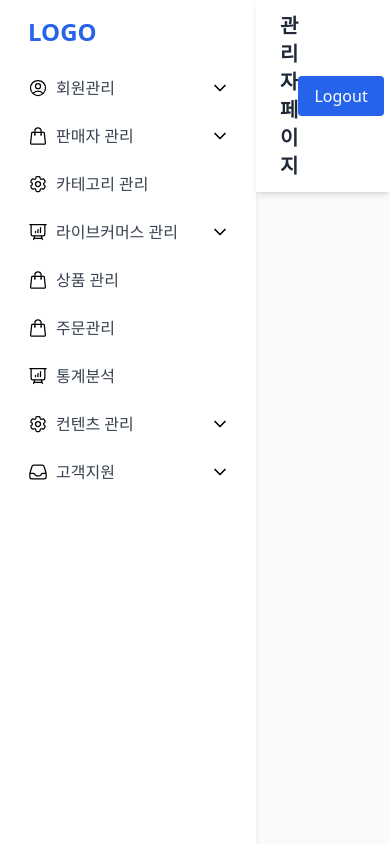
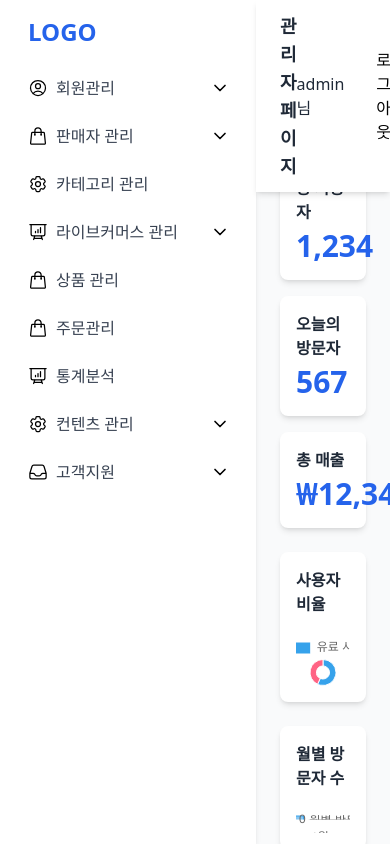
Before and after one commit to wlgks7460/Bobissue, a React (Vite) app in the folder react-project/: page /admin/home in a window 390 px wide. Built offline with nearby package versions, Linux system fonts and the light colour scheme.

Commit message:
:iphone: Design : 관리자 페이지 대시보드 예시 디자인 삽입

```diff
--- a/react-project/package.json
+++ b/react-project/package.json
@@ -13,7 +13,9 @@
     "@heroicons/react": "^2.2.0",
     "@reduxjs/toolkit": "^2.5.0",
     "axios": "^1.7.9",
+    "chart.js": "^4.4.7",
     "react": "^18.3.1",
+    "react-chartjs-2": "^5.3.0",
     "react-dom": "^18.3.1",
     "react-redux": "^9.2.0",
     "react-router-dom": "^7.1.3"
--- /dev/null
+++ b/react-project/src/components/admin/AdminDashboard.jsx
@@ -0,0 +1,87 @@
+// 현재 대시보드는 데이터가 없으므로 예시임 !!
+// 생성형 ai 가 만들어준 데이터로 만든 차트
+import React from 'react'
+import { Bar } from 'react-chartjs-2'
+import { Doughnut } from 'react-chartjs-2'
+import {
+  Chart as ChartJS,
+  BarElement,
+  CategoryScale,
+  LinearScale,
+  ArcElement,
+  Tooltip,
+  Legend,
+} from 'chart.js'
+
+// Chart.js 등록
+ChartJS.register(CategoryScale, LinearScale, BarElement, ArcElement, Tooltip, Legend)
+
+const AdminDashBoard = () => {
+  // 막대 그래프 데이터
+  const barData = {
+    labels: ['1월', '2월', '3월', '4월', '5월'],
+    datasets: [
+      {
+        label: '월별 방문자 수',
+        data: [1200, 1900, 1700, 2200, 2400],
+        backgroundColor: 'rgba(54, 162, 235, 0.6)',
+        borderColor: 'rgba(54, 162, 235, 1)',
+        borderWidth: 1,
+      },
+    ],
+  }
+
+  // 원형 그래프 데이터
+  const doughnutData = {
+    labels: ['유료 사용자', '무료 사용자'],
+    datasets: [
+      {
+        label: '사용자 비율',
+        data: [700, 530],
+        backgroundColor: ['#36A2EB', '#FF6384'],
+        borderWidth: 1,
+      },
+    ],
+  }
+
+  return (
+    <div>
+      <h1 className='text-2xl font-bold text-gray-800 mb-4 mt-4'>대시보드(예시)</h1>
+
+      {/* 카드 */}
+      <div className='grid grid-cols-1 sm:grid-cols-2 lg:grid-cols-3 gap-4'>
+        <div className='bg-white shadow-md rounded-lg p-4'>
+          <h2 className='text-base font-semibold text-gray-800'>총 사용자</h2>
+          <p className='text-3xl font-bold text-blue-600 mt-1'>1,234</p>
+        </div>
+
+        <div className='bg-white shadow-md rounded-lg p-4'>
+          <h2 className='text-base font-semibold text-gray-800'>오늘의 방문자</h2>
+          <p className='text-3xl font-bold text-blue-600 mt-1'>567</p>
+        </div>
+
+        <div className='bg-white shadow-md rounded-lg p-4'>
+          <h2 className='text-base font-semibold text-gray-800'>총 매출</h2>
+          <p className='text-3xl font-bold text-blue-600 mt-1'>₩12,345,678</p>
+        </div>
+      </div>
+
+      {/* 그래프 */}
+      <div className='grid grid-cols-1 lg:grid-cols-2 gap-6 mt-6'>
+        {/* 원형 그래프 */}
+        <div className='bg-white shadow-md rounded-lg p-4'>
+          <h2 className='text-base font-semibold text-gray-800 mb-4'>사용자 비율</h2>
+          <Doughnut data={doughnutData} />
+        </div>
+
+        {/* 막대 그래프 */}
+        <div className='bg-white shadow-md rounded-lg p-4'>
+          <h2 className='text-base font-semibold text-gray-800 mb-4'>월별 방문자 수</h2>
+          <Bar data={barData} />
+        </div>
+      </div>
+    </div>
+  )
+}
+
+export default AdminDashBoard
--- a/react-project/src/components/admin/AdminHome.jsx
+++ b/react-project/src/components/admin/AdminHome.jsx
@@ -1,22 +1,26 @@
 import React from 'react'
 import AdminSideBar from '../admin/AdminSideBar'
 import AdminNav from './AdminNav'
+import AdminDashBoard from './AdminDashBoard'
 
 const AdminHome = () => {
   return (
     <div className='flex h-screen'>
       {/* 사이드바 */}
-      <AdminSideBar />
+      <div className='fixed top-0 left-0 h-full w-64'>
+        <AdminSideBar />
+      </div>
 
       {/* 메인 레이아웃 */}
-      <div className='flex-1 flex flex-col'>
+      <div className='flex-1 ml-64'>
         {/* 네비게이션 바 */}
-        <AdminNav />
+        <div className='fixed top-0 left-64 w-[calc(100%-16rem)] z-50'>
+          <AdminNav />
+        </div>
 
         {/* 콘텐츠 영역 */}
-        <main className='flex-1 bg-gray-50 p-6'>
-          <h1>Admin Home Page</h1>
-          <p>여기에 콘텐츠를 추가하세요.</p>
+        <main className='pt-16 bg-gray-50 h-full p-6 overflow-y-auto'>
+          <AdminDashBoard />
         </main>
       </div>
     </div>
--- a/react-project/src/components/admin/AdminNav.jsx
+++ b/react-project/src/components/admin/AdminNav.jsx
@@ -1,13 +1,17 @@
 import React from 'react'
 
-const AdminNav = () => {
+const AdminNav = ({ onLogout }) => {
   return (
     <nav className='fixed top-0 left-64 w-[calc(100%-16rem)] bg-white shadow-md z-50'>
       <div className='px-6 py-3 flex justify-between items-center'>
-        <h1 className='text-xl font-semibold text-gray-800'>관리자 페이지</h1>
-        <div>
-          <button className='bg-blue-600 text-white px-4 py-2 rounded hover:bg-blue-700 transition'>
-            Logout
+        {/* 페이지 제목 */}
+        <h1 className='text-lg font-bold text-gray-800'>관리자 페이지</h1>
+
+        {/* 관리자 정보 및 로그아웃 버튼 */}
+        <div className='flex items-center space-x-4'>
+          <div className='text-gray-800 font-medium'>admin님</div>
+          <button onClick={onLogout} className='text-black px-4 py-2 rounded-md'>
+            로그아웃
           </button>
         </div>
       </div>
```
Also changed, not shown: react-project/src/components/admin/AdminMainContent.jsx (deleted), react-project/src/pages/admin/Dashbord.jsx (deleted), 1 other file (tests, documents, lock files or other folders).
